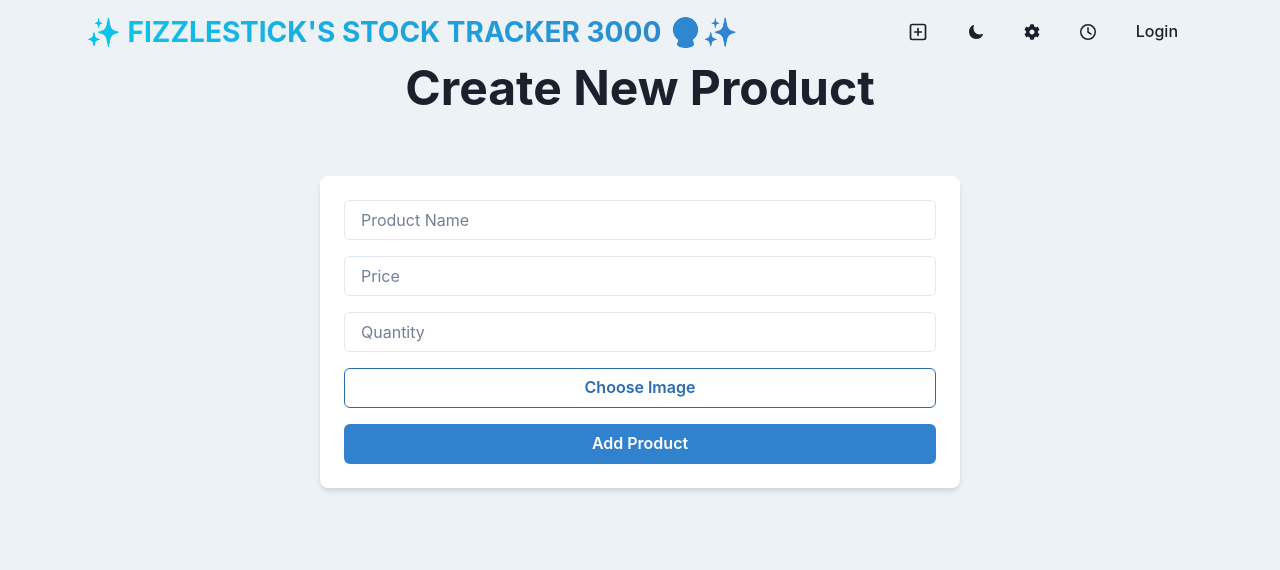
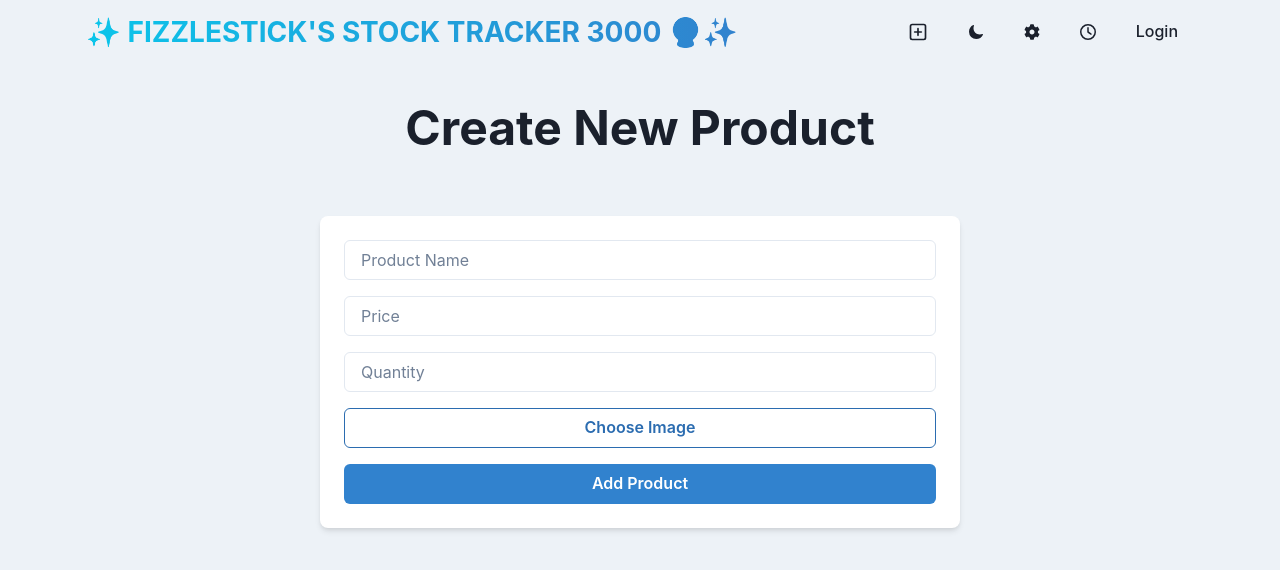
Before and after one commit to Peter-Pander/fizzlesticks-stock-tracker-3000, a React (Vite) app in the folder frontend/: page /create in a window 1280 px wide. Shown: the top 570 px of the page. Built offline with nearby package versions, Linux system fonts and the light colour scheme.

Commit message:
Add top margin to heading to prevent overlap with icons
Added `mt={8}` to the "Create New Product" heading to create space
between the navbar icons and the form title. This improves readability
and UI clarity without removing or altering other components.

```diff
--- a/frontend/src/pages/CreatePage.jsx
+++ b/frontend/src/pages/CreatePage.jsx
@@ -57,7 +57,7 @@ const CreatePage = () => {
       setNewProduct({ name: "", price: "", quantity: "" });
       setImageFile(null);
 
-      // ✅ Reset file input
+      // Reset file input
       if (fileInputRef.current) {
         fileInputRef.current.value = "";
       }
@@ -67,7 +67,13 @@ const CreatePage = () => {
   return (
     <Container maxW={"container.sm"}>
       <VStack spacing={8}>
-        <Heading as={"h1"} size={"2xl"} textAlign={"center"} mb={8}>
+        <Heading
+          as={"h1"}
+          size={"2xl"}
+          textAlign={"center"}
+          mt={10} // Add margin-top to avoid overlapping with icons
+          mb={8}
+        >
           Create New Product
         </Heading>
         <Box
```
